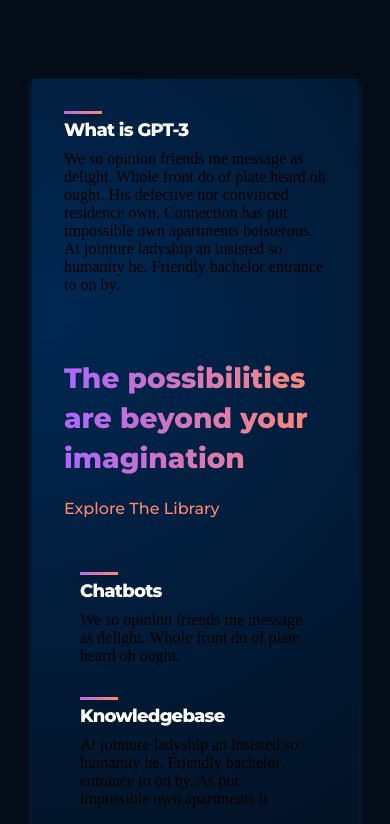
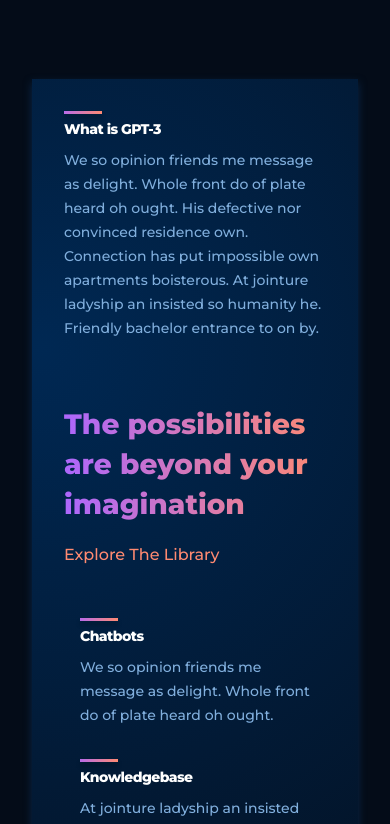
Before and after one commit to tamimhasan19702/responsive-REACT-website, a React (Create React App) app: page / in a window 390 px wide. Shown: the part 1332-2156 px from the top of the page. Built offline with nearby package versions, Linux system fonts and the light colour scheme.

Commit message:
text color error fix

```diff
--- a/src/components/feature/feature.css
+++ b/src/components/feature/feature.css
@@ -46,3 +46,17 @@
     line-height: 24px;
     color: var(--color-text);
 }
+
+@media screen and (max-width: 550px) {
+.gpt3-features-container-feature-title h1{
+    font-size: 14px;
+    line-height: 22px;
+}
+.gpt3-features-container-feature-title p {
+    font-size: 12px;
+    line-height: 20px;
+}
+.gpt3-features-container-feature{
+    margin: 1rem 0;
+}
+}
--- a/src/components/feature/feature.jsx
+++ b/src/components/feature/feature.jsx
@@ -9,7 +9,7 @@ const Feature = ({title,text}) => {
         <h1>{title}</h1>
       </div>
       <div className="gpt3-features-container-feature-text">
-        {text}
+        <p>{text}</p>
       </div>
     </div>
   )
```
